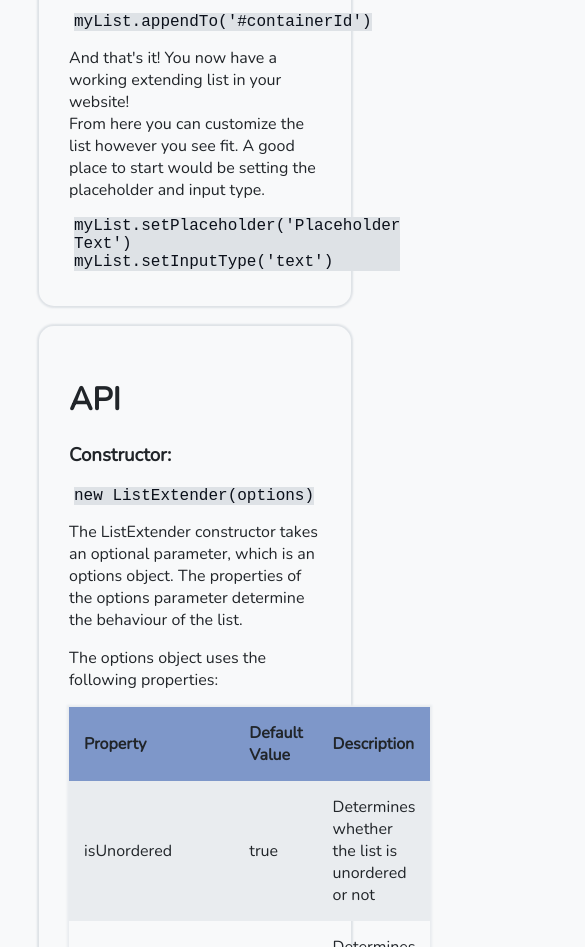
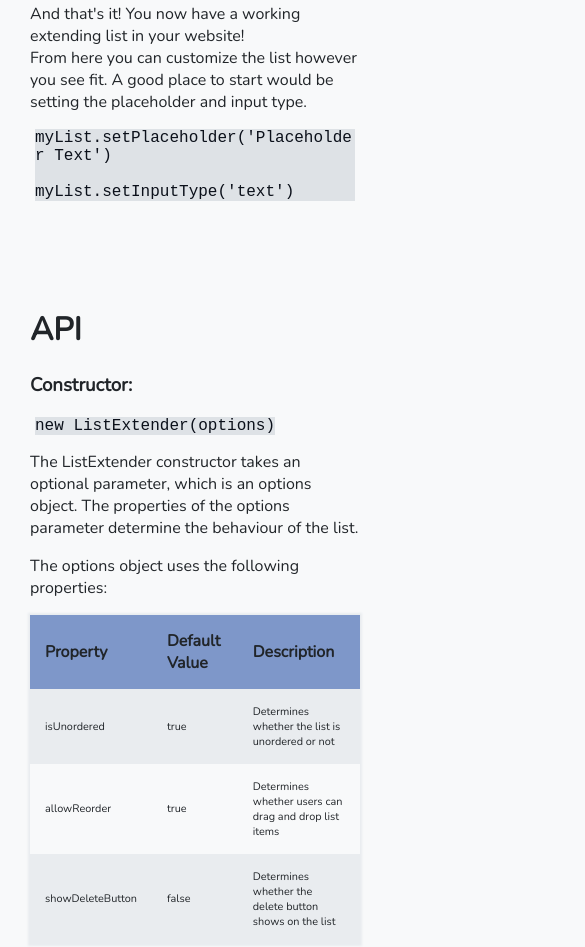
Before and after one commit to JLambertazzo/ListExtender, a plain HTML site: page documentation.html in a window 390 px wide. Shown: the part 678-1625 px from the top of the page, 585 px wide, since content can reach past the window. Drawn offline with nearby package versions, Linux system fonts and the light colour scheme.

Commit message:
Made docs responsive

```diff
--- a/css/style.css
+++ b/css/style.css
@@ -205,3 +205,33 @@ a {
         box-shadow: 0 0px 7px 0px rgb(233, 236, 239, 0.5);
     }
 }
+
+/* FOR DOCS */
+
+code{
+    white-space: pre-wrap;
+    word-break: break-all;
+}
+
+.table{
+    overflow-x: auto;
+}
+
+@media screen and (max-width: 550px) {
+    .card{
+        width: 100%;
+        box-shadow: none;
+    }
+}
+
+@media screen and (max-width: 470px) {
+    td{
+        font-size: 0.68rem;
+    }
+}
+
+@media screen and (max-width: 380px) {
+    .card{
+        padding: 20px;
+    }
+}
--- a/documentation.html
+++ b/documentation.html
@@ -123,6 +123,7 @@
       </div>
       <div id='functions'>
         <h3>Methods:</h3>
+        <div class="table">
         <table>
           <tr>
             <th>Method Name</th>
@@ -228,6 +229,7 @@
           </tr>
         </table>
       </div>
+      </div>
     </div>
   </div>
 </body>
```
